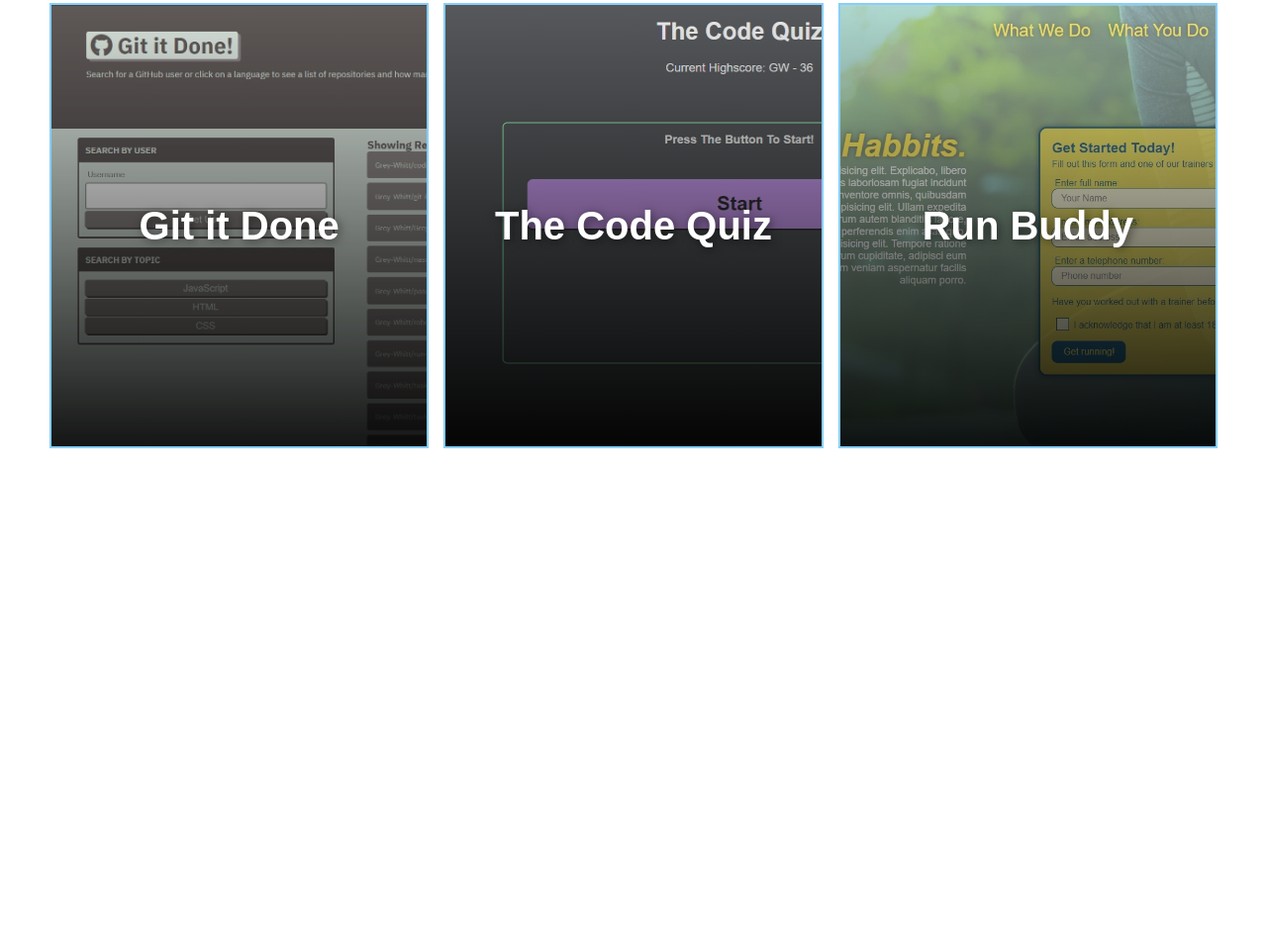
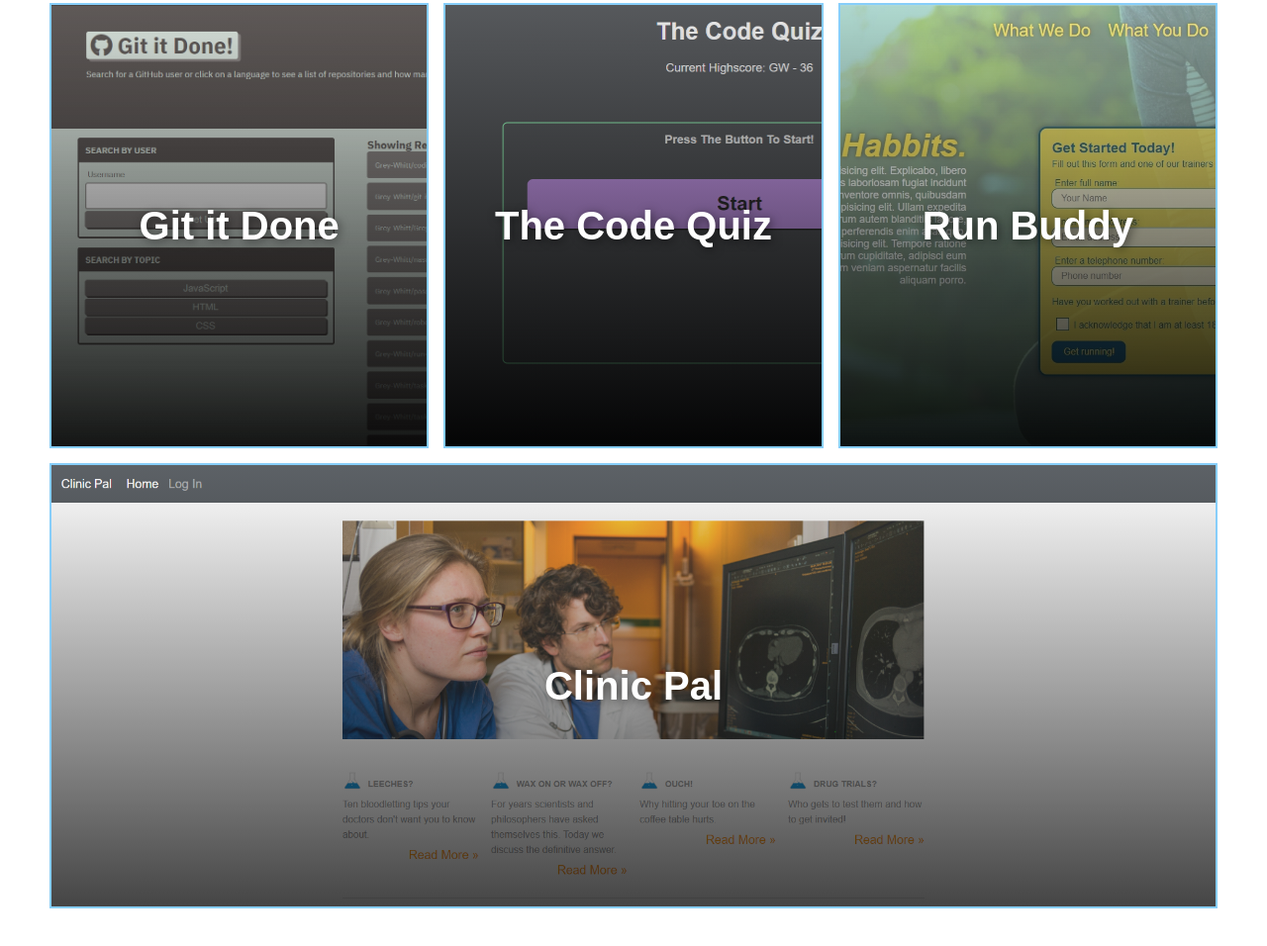
Before and after one commit to Grey-Whitt/Grey-Whitt.github.io, a plain HTML site: page index.html in a window 1280 px wide. Shown: the part 1401-2357 px from the top of the page at 99% size. Before the commit the page ends 1904 px from the top, so only its background shows below. Drawn offline with Linux system fonts and the light colour scheme.

Commit message:
added new project

```diff
--- a/assets/style.css
+++ b/assets/style.css
@@ -248,6 +248,13 @@ section {
     background-position: center;
 }
 
+.item-5 {
+    grid-column: span 3;
+    background-image: linear-gradient(to bottom, rgba(255, 255, 255, 0.2), rgba(0, 0, 0, 0.73)), url(./Images/clinic-pal.png);
+    height: 450px;
+    background-size: cover;
+}
+
 /* projects end */
 
 @media screen and (max-width:1172px) {
--- a/index.html
+++ b/index.html
@@ -93,6 +93,15 @@
                     </h2>
                 </div>
             </a>
+            <a  href="https://clinic-pal.herokuapp.com/" target="blank" class="item-1">
+                <div class="grid-item item-5" >
+
+                    <h2>
+                        Clinic Pal
+                    </h2>
+
+                </div>
+            </a>
         </div>
     </section>
 
```
Also changed, not shown: assets/Images/clinic-pal.png (added).
